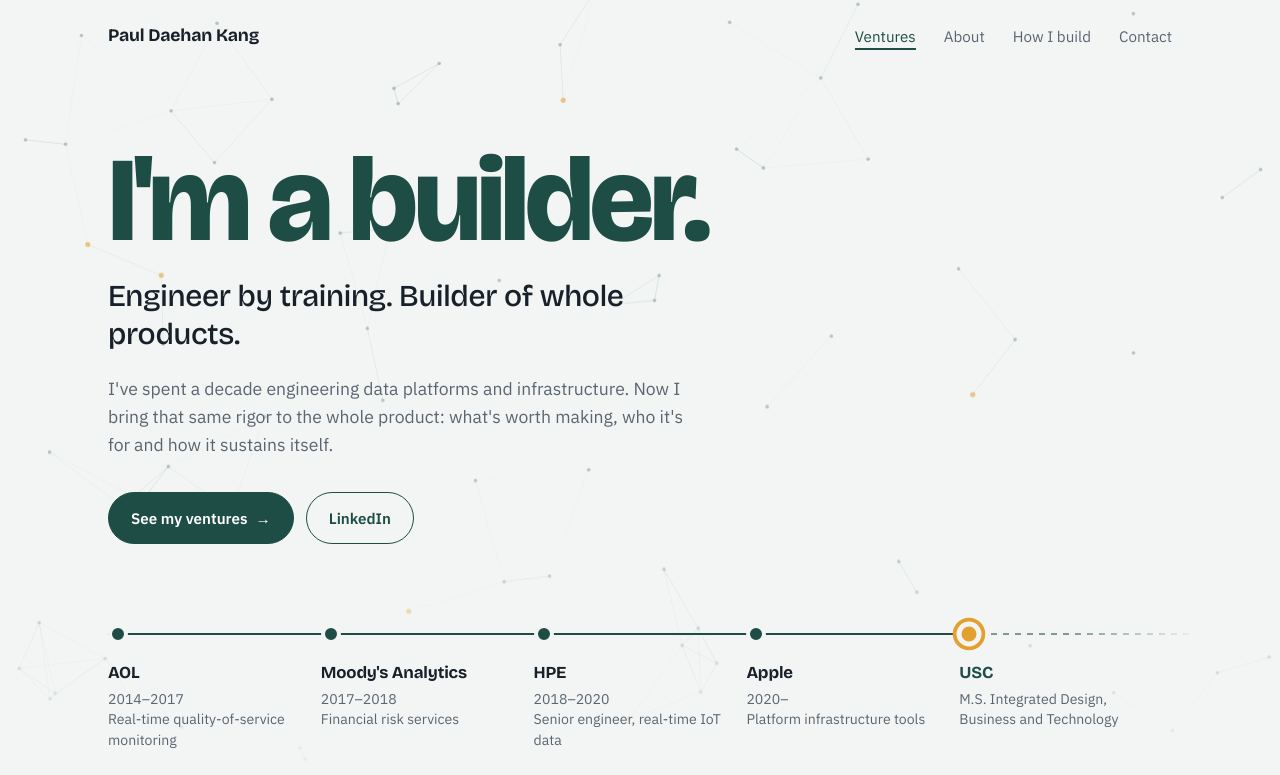
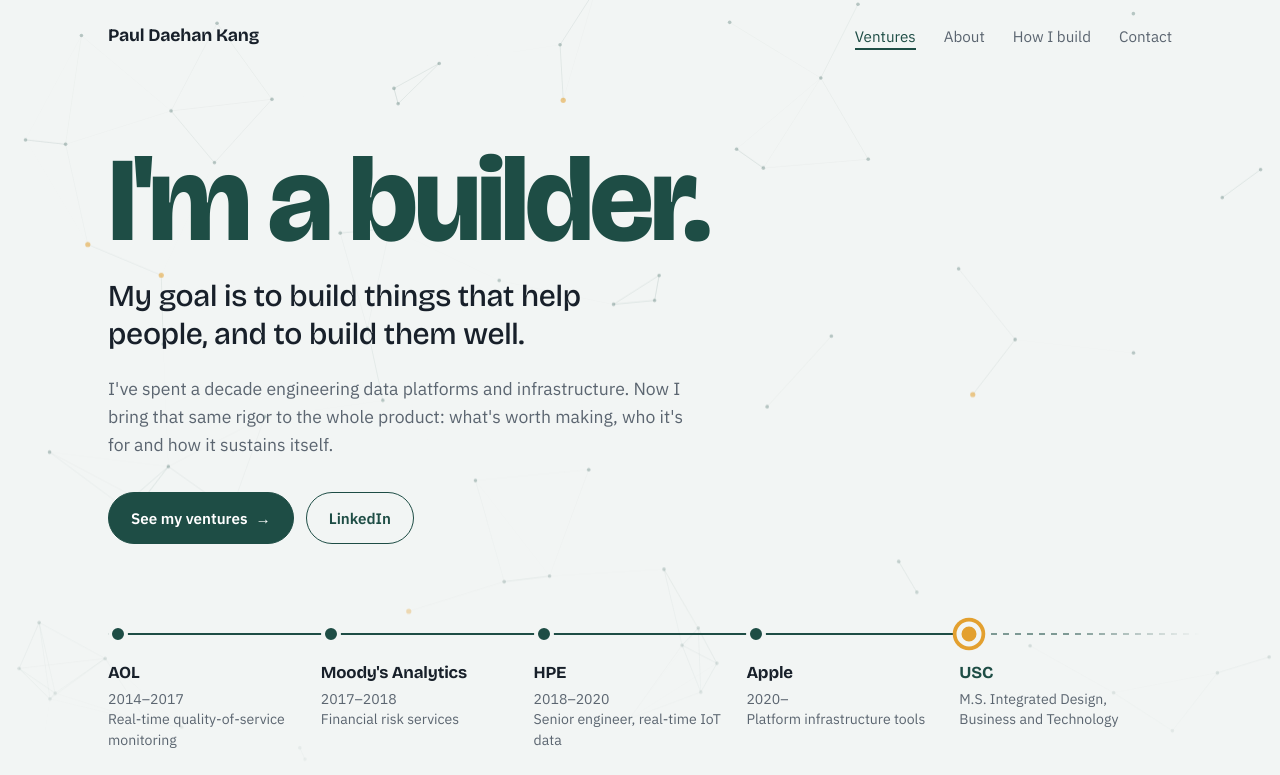
Before and after one commit to padaka/padaka.github.io, a plain HTML site: page index.html in a window 1280 px wide. Shown: the top 775 px of the page. Drawn offline with nearby package versions, Linux system fonts and the light colour scheme.

Commit message:
Update tagline
Co-Authored-By: Claude Opus 5.5 <noreply@anthropic.com>
Claude-Session: https://claude.ai/code/session_01VnWNmZNHuzB7jhhZKjC288

```diff
--- a/index.html
+++ b/index.html
@@ -5,7 +5,7 @@
 <meta name="viewport" content="width=device-width, initial-scale=1.0">
 <meta name="robots" content="noindex, nofollow">
 <title>Paul Daehan Kang, builder</title>
-<meta name="description" content="Paul Daehan Kang: engineer by training, builder of whole products. Systems that measurably help people.">
+<meta name="description" content="Paul Daehan Kang, software engineer and builder. My goal is to build things that help people, and to build them well.">
 <link rel="preconnect" href="https://fonts.googleapis.com">
 <link rel="preconnect" href="https://fonts.gstatic.com" crossorigin>
 <link href="https://fonts.googleapis.com/css2?family=Bricolage+Grotesque:opsz,wght@12..96,500;12..96,700;12..96,800&family=IBM+Plex+Sans:ital,wght@0,400;0,500;0,600;1,400&display=swap" rel="stylesheet">
@@ -312,7 +312,7 @@
   <div class="wrap">
     <div class="hero">
       <h1><span class="w">I'm</span> <span class="w">a</span> <span class="w">builder.</span></h1>
-      <p class="tagline">Engineer by training. Builder of whole products.</p>
+      <p class="tagline">My goal is to build things that help people, and to build them well.</p>
       <p class="lede">I've spent a decade engineering data platforms and infrastructure. Now I bring that same rigor to the whole product: what's worth making, who it's for and how it sustains itself.</p>
       <div class="actions">
         <a class="btn solid" href="#work">See my ventures <span class="arr" aria-hidden="true">→</span></a>
```
